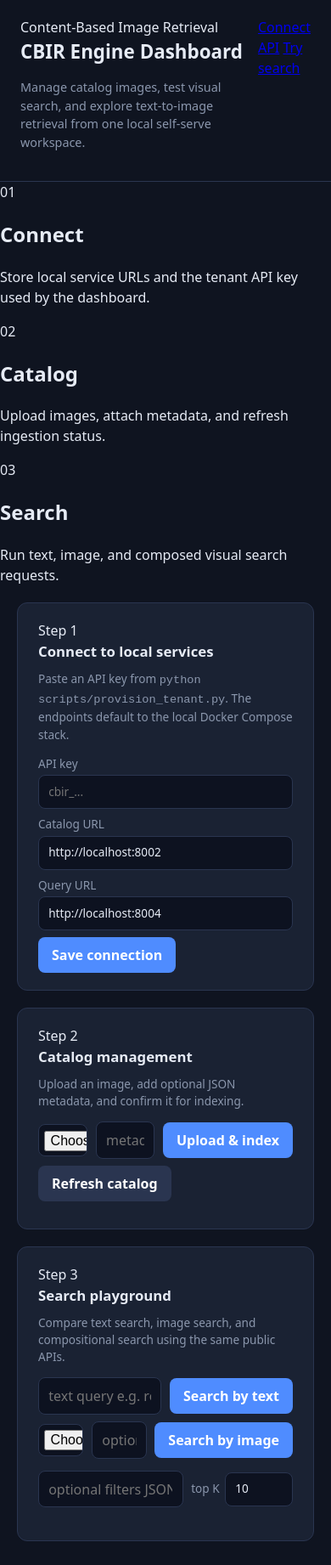
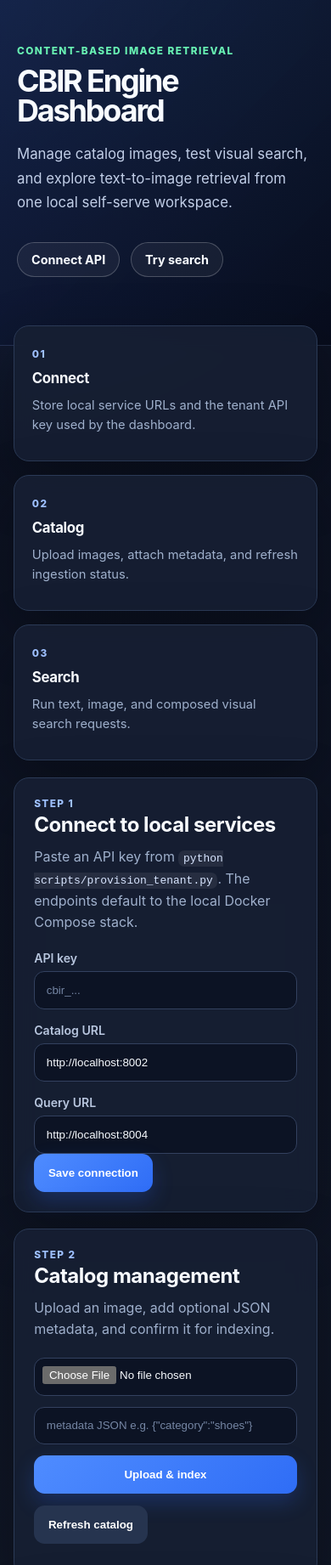
Before and after one commit to youssef-sabra/cbir-engine, a plain HTML site: page frontend/dashboard/index.html in a window 390 px wide. Shown: the top 1842 px of the page at 85% size. Drawn offline with Linux system fonts and the light colour scheme.

Commit message:
style(frontend): refresh dashboard visual design

```diff
--- a/frontend/dashboard/styles.css
+++ b/frontend/dashboard/styles.css
@@ -1,224 +1,359 @@
 :root {
-  --bg: #0f1420;
-  --card: #1a2233;
-  --fg: #e6ebf5;
-  --muted: #8b97ad;
+  color-scheme: dark;
+  --bg: #0b1020;
+  --bg-soft: #11182b;
+  --panel: #172033;
+  --panel-strong: #1c2940;
+  --line: #2b3a56;
+  --text: #f8fbff;
+  --muted: #9fb0cc;
   --accent: #4f8cff;
-  --accent-2: #2a3550;
-  --ok: #34d399;
-  --err: #f87171;
+  --accent-strong: #2f6df6;
+  --accent-soft: rgba(79, 140, 255, 0.16);
+  --success: #31d08a;
+  --danger: #ff6b6b;
+  --radius: 18px;
+  --shadow: 0 24px 70px rgba(0, 0, 0, 0.28);
 }
 
-* { box-sizing: border-box; }
+* {
+  box-sizing: border-box;
+}
+
+html {
+  scroll-behavior: smooth;
+}
 
 body {
   margin: 0;
-  font-family: system-ui, -apple-system, Segoe UI, Roboto, sans-serif;
-  background: var(--bg);
-  color: var(--fg);
-  line-height: 1.5;
+  min-height: 100vh;
+  font-family:
+    Inter, ui-sans-serif, system-ui, -apple-system, BlinkMacSystemFont, "Segoe UI", sans-serif;
+  color: var(--text);
+  background:
+    radial-gradient(circle at top left, rgba(79, 140, 255, 0.22), transparent 34rem),
+    linear-gradient(180deg, #0b1020 0%, #111827 100%);
 }
 
-header {
-  display: flex;
-  align-items: baseline;
-  gap: 0.75rem;
-  padding: 1.25rem 1.5rem;
-  border-bottom: 1px solid var(--accent-2);
+a {
+  color: inherit;
 }
 
-header h1 { margin: 0; font-size: 1.4rem; }
-.tagline { color: var(--muted); font-size: 0.9rem; }
+code {
+  padding: 0.12rem 0.35rem;
+  border-radius: 0.45rem;
+  color: #d8e5ff;
+  background: rgba(255, 255, 255, 0.07);
+}
+
+.hero {
+  display: flex;
+  justify-content: space-between;
+  gap: 2rem;
+  align-items: flex-start;
+  padding: 4.5rem max(1.25rem, calc((100vw - 1120px) / 2)) 5rem;
+  border-bottom: 1px solid rgba(255, 255, 255, 0.08);
+  background:
+    linear-gradient(135deg, rgba(20, 34, 72, 0.88), rgba(7, 12, 28, 0.94)),
+    radial-gradient(circle at 80% 10%, rgba(49, 208, 138, 0.16), transparent 24rem);
+}
+
+.hero-content {
+  max-width: 680px;
+}
+
+.eyebrow,
+.section-kicker,
+.step-number {
+  display: inline-flex;
+  width: fit-content;
+  align-items: center;
+  gap: 0.4rem;
+  margin-bottom: 0.7rem;
+  color: #68f2b3;
+  font-size: 0.74rem;
+  font-weight: 800;
+  letter-spacing: 0.12em;
+  text-transform: uppercase;
+}
+
+.hero h1 {
+  margin: 0;
+  max-width: 620px;
+  font-size: clamp(2.25rem, 5vw, 4.9rem);
+  line-height: 0.96;
+  letter-spacing: -0.06em;
+}
+
+.tagline {
+  max-width: 620px;
+  margin: 1.25rem 0 0;
+  color: #c1cee7;
+  font-size: 1.05rem;
+  line-height: 1.7;
+}
+
+.hero-actions {
+  display: flex;
+  gap: 0.8rem;
+  align-items: center;
+  flex-wrap: wrap;
+}
+
+.ghost-link {
+  display: inline-flex;
+  align-items: center;
+  justify-content: center;
+  min-height: 2.5rem;
+  padding: 0.7rem 1rem;
+  border: 1px solid rgba(255, 255, 255, 0.22);
+  border-radius: 999px;
+  color: var(--text);
+  text-decoration: none;
+  font-size: 0.9rem;
+  font-weight: 700;
+  background: rgba(255, 255, 255, 0.05);
+}
+
+.ghost-link:hover {
+  border-color: rgba(79, 140, 255, 0.8);
+  background: rgba(79, 140, 255, 0.16);
+}
+
+.shell {
+  width: min(1120px, calc(100% - 2rem));
+  margin: -2.4rem auto 4rem;
+}
+
+.workflow {
+  display: grid;
+  grid-template-columns: repeat(3, 1fr);
+  gap: 1rem;
+  margin-bottom: 1.25rem;
+}
+
+.step-card,
+.card {
+  border: 1px solid var(--line);
+  border-radius: var(--radius);
+  background: rgba(23, 32, 51, 0.9);
+  box-shadow: var(--shadow);
+  backdrop-filter: blur(14px);
+}
+
+.step-card {
+  min-height: 160px;
+  padding: 1.3rem;
+}
+
+.step-card h2,
+.card h2 {
+  margin: 0;
+  color: var(--text);
+  letter-spacing: -0.02em;
+}
+
+.step-card h2 {
+  font-size: 1.05rem;
+}
+
+.step-card p {
+  margin: 0.7rem 0 0;
+  color: var(--muted);
+  font-size: 0.92rem;
+  line-height: 1.55;
+}
+
+.step-number {
+  color: #9ec0ff;
+}
 
 .card {
-  background: var(--card);
-  border: 1px solid var(--accent-2);
-  border-radius: 12px;
-  padding: 1.25rem 1.5rem;
-  margin: 1.25rem;
-  max-width: 900px;
+  margin-top: 1.2rem;
+  padding: 1.45rem;
 }
 
-.card h2 { margin-top: 0; font-size: 1.05rem; }
-.hint { color: var(--muted); font-size: 0.85rem; margin-top: -0.25rem; }
+.section-header {
+  display: flex;
+  flex-direction: column;
+  gap: 0.15rem;
+  margin-bottom: 0.7rem;
+}
 
-label { display: block; margin: 0.5rem 0; color: var(--muted); font-size: 0.85rem; }
-label.inline { display: inline-flex; align-items: center; gap: 0.4rem; }
+.section-kicker {
+  margin-bottom: 0;
+  color: #9ec0ff;
+}
+
+.hint {
+  max-width: 840px;
+  margin: 0.7rem 0 1.25rem;
+  color: var(--muted);
+  line-height: 1.6;
+}
+
+.form-grid {
+  display: grid;
+  grid-template-columns: 1.2fr 1fr 1fr;
+  gap: 1rem;
+  align-items: end;
+}
+
+.row {
+  display: grid;
+  grid-template-columns: minmax(0, 1fr) minmax(220px, 0.75fr) auto;
+  gap: 0.8rem;
+  align-items: end;
+  margin: 0.9rem 0;
+}
+
+label {
+  display: grid;
+  gap: 0.45rem;
+  color: #b9c7df;
+  font-size: 0.88rem;
+  font-weight: 600;
+}
+
+label.inline {
+  display: flex;
+  align-items: center;
+  gap: 0.55rem;
+}
 
 input {
   width: 100%;
-  padding: 0.55rem 0.7rem;
-  margin-top: 0.2rem;
-  background: #0d1220;
-  color: var(--fg);
-  border: 1px solid var(--accent-2);
-  border-radius: 8px;
-  font: inherit;
+  min-height: 2.8rem;
+  border: 1px solid #33415f;
+  border-radius: 0.75rem;
+  padding: 0.72rem 0.85rem;
+  color: var(--text);
+  background: #0c1324;
+  outline: none;
+  transition:
+    border-color 160ms ease,
+    box-shadow 160ms ease,
+    background 160ms ease;
 }
-input[type="number"] { width: 5rem; }
-input[type="file"] { padding: 0.35rem; }
 
-.row { display: flex; gap: 0.6rem; align-items: center; flex-wrap: wrap; margin: 0.5rem 0; }
-.row input { flex: 1; margin-top: 0; }
+input::placeholder {
+  color: #7586a4;
+}
+
+input:focus {
+  border-color: var(--accent);
+  box-shadow: 0 0 0 4px var(--accent-soft);
+  background: #0e172b;
+}
+
+input[type="file"] {
+  padding: 0.55rem;
+}
+
+input[type="number"] {
+  max-width: 5rem;
+}
 
 button {
-  padding: 0.55rem 1rem;
-  background: var(--accent);
+  min-height: 2.8rem;
+  border: 0;
+  border-radius: 0.78rem;
+  padding: 0.72rem 1.05rem;
   color: white;
-  border: 0;
-  border-radius: 8px;
-  font: inherit;
-  font-weight: 600;
+  background: linear-gradient(135deg, var(--accent), var(--accent-strong));
   cursor: pointer;
+  font-weight: 800;
+  transition:
+    transform 160ms ease,
+    filter 160ms ease,
+    box-shadow 160ms ease;
+  box-shadow: 0 10px 24px rgba(47, 109, 246, 0.24);
 }
-button.secondary { background: var(--accent-2); }
-button:hover { filter: brightness(1.08); }
 
-.status { margin-left: 0.75rem; font-size: 0.85rem; }
-.status.ok { color: var(--ok); }
-.status.err { color: var(--err); }
+button:hover {
+  transform: translateY(-1px);
+  filter: brightness(1.06);
+}
 
-.list { margin-top: 0.75rem; display: flex; flex-direction: column; gap: 0.4rem; }
-.item {
+button:active {
+  transform: translateY(0);
+}
+
+button.secondary {
+  background: #26344f;
+  box-shadow: none;
+}
+
+.section-actions {
   display: flex;
-  justify-content: space-between;
-  gap: 1rem;
-  padding: 0.6rem 0.8rem;
-  background: #0d1220;
-  border: 1px solid var(--accent-2);
-  border-radius: 8px;
-  font-size: 0.9rem;
-}
-.item .id { font-family: ui-monospace, monospace; color: var(--muted); }
-.badge { font-size: 0.75rem; padding: 0.1rem 0.5rem; border-radius: 999px; background: var(--accent-2); }
-.badge.indexed { background: rgba(52, 211, 153, 0.2); color: var(--ok); }
-.badge.failed { background: rgba(248, 113, 113, 0.2); color: var(--err); }
-.score { color: var(--accent); font-variant-numeric: tabular-nums; }
-
-/* --- search result thumbnails --- */
-.results-grid {
-  display: grid;
-  grid-template-columns: repeat(auto-fill, minmax(140px, 1fr));
-  gap: 0.9rem;
-  margin-top: 0.75rem;
-}
-.result-card {
-  background: #0d1220;
-  border: 1px solid var(--accent-2);
-  border-radius: 10px;
-  overflow: hidden;
-  display: flex;
-  flex-direction: column;
-}
-.thumb-wrap {
-  position: relative;
-  aspect-ratio: 1 / 1;
-  background: #070a12;
-  display: flex;
+  gap: 0.8rem;
   align-items: center;
-  justify-content: center;
-}
-.thumb {
-  width: 100%;
-  height: 100%;
-  object-fit: cover;
-  display: block;
-}
-/* placeholder shown while the signed URL loads or when it's missing */
-.thumb-wrap::before {
-  content: "loading…";
-  position: absolute;
-  color: var(--muted);
-  font-size: 0.75rem;
-}
-.thumb-wrap.missing::before { content: "no image"; }
-
-/* results header: count + a one-line note explaining the metric */
-.results-header {
-  display: flex;
-  align-items: baseline;
-  justify-content: space-between;
-  gap: 0.75rem;
-  margin-top: 0.75rem;
   flex-wrap: wrap;
 }
-.metric-note {
-  font-size: 0.78rem;
-  color: var(--muted);
-  cursor: help;
-  border-bottom: 1px dotted var(--muted);
+
+.status {
+  color: var(--success);
+  font-size: 0.9rem;
+  font-weight: 700;
 }
 
-/* modern card polish + overlay badges */
-.result-card { transition: transform 0.12s ease, border-color 0.12s ease; }
-.result-card:hover { transform: translateY(-2px); border-color: var(--accent); }
-
-.rank-badge {
-  position: absolute;
-  top: 6px;
-  right: 6px;
-  font-size: 0.7rem;
-  font-weight: 700;
-  color: #fff;
-  background: rgba(7, 10, 18, 0.72);
-  padding: 0.1rem 0.4rem;
-  border-radius: 999px;
-  backdrop-filter: blur(2px);
-}
-.cat-badge {
-  position: absolute;
-  bottom: 6px;
-  left: 6px;
-  max-width: calc(100% - 12px);
-  font-size: 0.72rem;
-  font-weight: 600;
-  color: #fff;
-  background: rgba(79, 140, 255, 0.85);
-  padding: 0.12rem 0.5rem;
-  border-radius: 999px;
-  text-transform: capitalize;
-  white-space: nowrap;
-  overflow: hidden;
-  text-overflow: ellipsis;
+.list {
+  display: grid;
+  gap: 0.9rem;
+  margin-top: 1rem;
 }
 
-.result-meta {
-  display: flex;
-  flex-direction: column;
-  gap: 0.3rem;
-  padding: 0.55rem 0.65rem;
+.item {
+  display: grid;
+  grid-template-columns: 96px minmax(0, 1fr);
+  gap: 1rem;
+  align-items: start;
+  padding: 1rem;
+  border: 1px solid #2c3b59;
+  border-radius: 1rem;
+  background: #10192d;
 }
-/* labeled similarity: small muted label + prominent value */
-.metric {
-  display: flex;
-  align-items: baseline;
-  justify-content: space-between;
-  gap: 0.5rem;
-  cursor: help;
+
+.item img {
+  width: 96px;
+  height: 96px;
+  border-radius: 0.8rem;
+  object-fit: cover;
+  border: 1px solid #33415f;
+  background: #0a1020;
 }
-.metric-label {
-  font-size: 0.7rem;
-  letter-spacing: 0.03em;
-  text-transform: uppercase;
+
+.item strong {
+  display: block;
+  margin-bottom: 0.35rem;
+}
+
+.item small,
+.item p {
   color: var(--muted);
 }
-.metric-value {
-  font-size: 1.05rem;
-  font-weight: 700;
-  color: var(--accent);
-  font-variant-numeric: tabular-nums;
+
+.empty-state {
+  padding: 1.1rem;
+  border: 1px dashed #3a4b6c;
+  border-radius: 1rem;
+  color: var(--muted);
+  background: rgba(255, 255, 255, 0.025);
 }
-/* thin bar showing similarity RELATIVE to the top match (not absolute confidence) */
-.sim-bar {
-  height: 4px;
-  background: var(--accent-2);
-  border-radius: 999px;
-  overflow: hidden;
+
+@media (max-width: 860px) {
+  .hero {
+    flex-direction: column;
+    padding-top: 3rem;
+  }
+
+  .workflow,
+  .form-grid,
+  .row {
+    grid-template-columns: 1fr;
+  }
+
+  .shell {
+    margin-top: -1.5rem;
+  }
 }
-.sim-bar span {
-  display: block;
-  height: 100%;
-  background: var(--accent);
-  border-radius: 999px;
-}
-.result-meta .id { font-family: ui-monospace, monospace; color: var(--muted); font-size: 0.72rem; }
```
